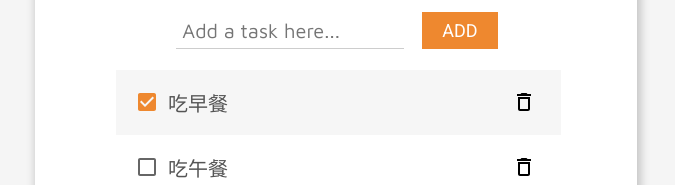
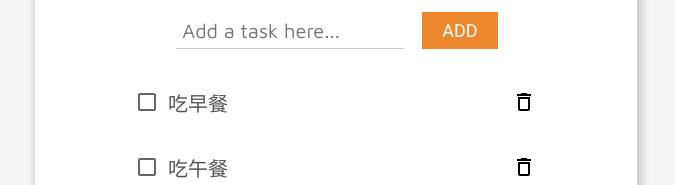
Before and after one commit to jackielin7789978/react-todo, a React (Create React App) app: page / in a window 1280 px wide. Shown: the part 226-411 px from the top of the page, without its empty margins (305-980 px from the left). Built offline with nearby package versions, Linux system fonts and the light colour scheme.

Commit message:
make todos sortable

```diff
--- a/src/App.js
+++ b/src/App.js
@@ -22,20 +22,6 @@ import { COLORS } from "./constants/style";
 function Todo({ todo, handleRemove, handleCheckboxChange, filter }) {
   return (
     <TodoItem isDone={todo.isDone} filter={filter}>
-      {todo.isDone && (
-        <Checkbox
-          defaultChecked
-          sx={{
-            "&.Mui-checked": {
-              color: COLORS.light_func,
-            },
-          }}
-          onChange={() => {
-            handleCheckboxChange(todo.id);
-          }}
-        />
-      )}
-      {todo.isDone || (
       <Checkbox
         sx={{
           "&.Mui-checked": {
@@ -46,8 +32,7 @@ function Todo({ todo, handleRemove, handleCheckboxChange, filter }) {
           handleCheckboxChange(todo.id);
         }}
       />
-      )}
-      <Taskname $isDone={todo.isDone}>{todo.taskname}</Taskname>
+      <Taskname isDone={todo.isDone}>{todo.taskname}</Taskname>
       <Remove
         onClick={() => {
           handleRemove(todo.id);
@@ -72,7 +57,7 @@ export default function App() {
     {
       id: 1,
       taskname: "吃早餐",
-      isDone: true,
+      isDone: false,
     },
     {
       id: 2,
@@ -80,9 +65,7 @@ export default function App() {
       isDone: false,
     },
   ]);
-  useEffect(() => {
-    console.log(todos);
-  });
+
   const handleInputSubmit = (e) => {
     e.preventDefault();
     if (inputVal === "") {
@@ -107,13 +90,18 @@ export default function App() {
     setTodos(data);
   };
   const handleCheckboxChange = (id) => {
+    // 打勾時加上排序功能，已完成的排後面
     setTodos(
-      todos.map((todo) => {
+      todos
+        .map((todo) => {
           if (todo.id !== id) return todo;
           return {
             ...todo,
             isDone: !todo.isDone,
           };
+        })
+        .sort((a, b) => {
+          return a.isDone - b.isDone;
         })
     );
   };
@@ -137,7 +125,7 @@ export default function App() {
             </Submit>
           </InputForm>
         </InputArea>
-        <TodoArea id="sortable">
+        <TodoArea>
           {todos.map((todo) => (
             <Todo
               className="ui-state-default"
--- a/src/components/styledApp.js
+++ b/src/components/styledApp.js
@@ -106,12 +106,7 @@ export const Taskname = styled.div`
   flex: 1;
   font-size: 20px;
   color: ${COLORS.light_text_primary};
-  ${(props) =>
-    props.isDone &&
-    `
-    text-decoration: line-through;
-    color: ${COLORS.light_shadow}
-  `}
+  text-decoration: ${(props) => (props.isDone ? "line-through" : "none")};
 `;
 export const Remove = styled(DeleteOutlineIcon)`
   cursor: pointer;
--- a/src/constants/style.js
+++ b/src/constants/style.js
@@ -10,5 +10,5 @@ export const COLORS = {
   light_func: "#EE882F",
   light_func_hover: "#F09342",
   light_func_transparent: "rgba(240, 147, 66, 0.1)",
-  light_checked: "rgba(170, 170, 170, 0.1)",
+  light_checked: "rgba(120, 120, 120, 0.1)",
 };
```
Lines whose indentation alone changed are shown as unchanged.
